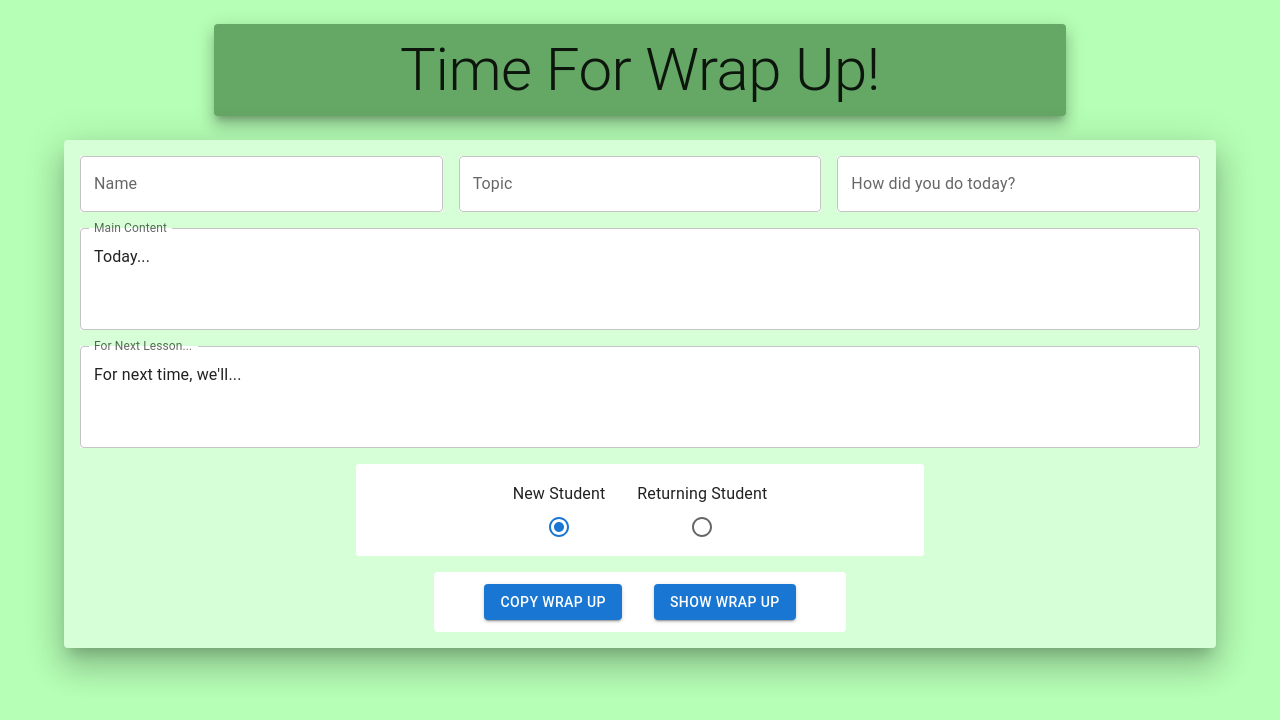
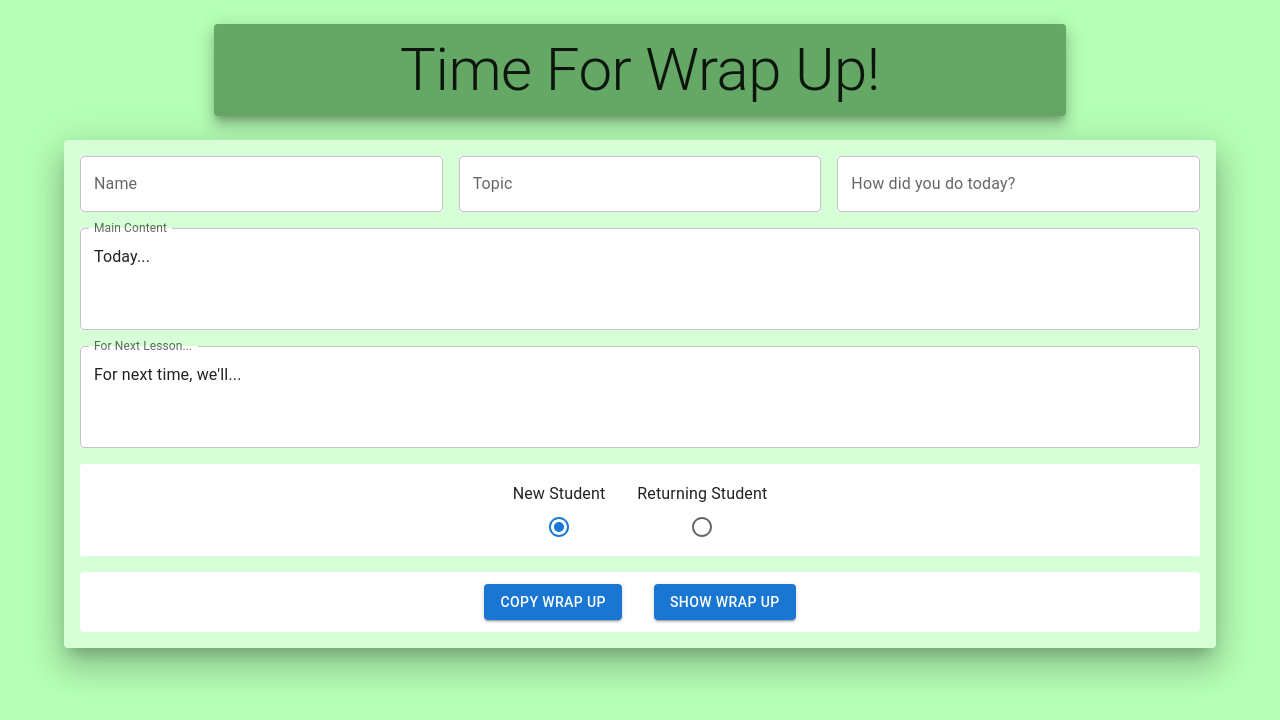
Before and after one commit to ZachatorCodes/id-tech-wrap-up, a React (Create React App) app: page / in a window 1280 px wide. Shown: the top 720 px of the page. Built offline with nearby package versions, Linux system fonts and the light colour scheme; the HTML template or start-up script is replaced by a standard one.

Commit message:
Change container width

```diff
--- a/src/components/Buttons.js
+++ b/src/components/Buttons.js
@@ -6,10 +6,14 @@ function Buttons({ showWrapUp, setShowWrapUp }) {
     setShowWrapUp(!showWrapUp);
   }
 
+  function handleCopyButton() {
+    console.log("Clicked")
+  }
+
   return (
     <Container
       align="center"
-      maxWidth="xs"
+      maxWidth="lg"
       disableGutters
       sx={{ paddingLeft: 2, paddingRight: 2, paddingBottom: 2 }}
     >
@@ -17,6 +21,7 @@ function Buttons({ showWrapUp, setShowWrapUp }) {
       <Button
         variant="contained"
         sx={{ marginRight: 2, marginTop: 1.5, marginBottom: 1.5 }}
+        onClick={handleCopyButton}
       >
         Copy Wrap Up
       </Button>
--- a/src/components/StudentForm.js
+++ b/src/components/StudentForm.js
@@ -122,7 +122,7 @@ function StudentForm() {
             ></TextField>
           </Container>
           <Container
-            maxWidth="sm"
+            maxWidth="lg"
             disableGutters
             sx={{ paddingBottom: 2, paddingLeft: 2, paddingRight: 2 }}
           >
```
